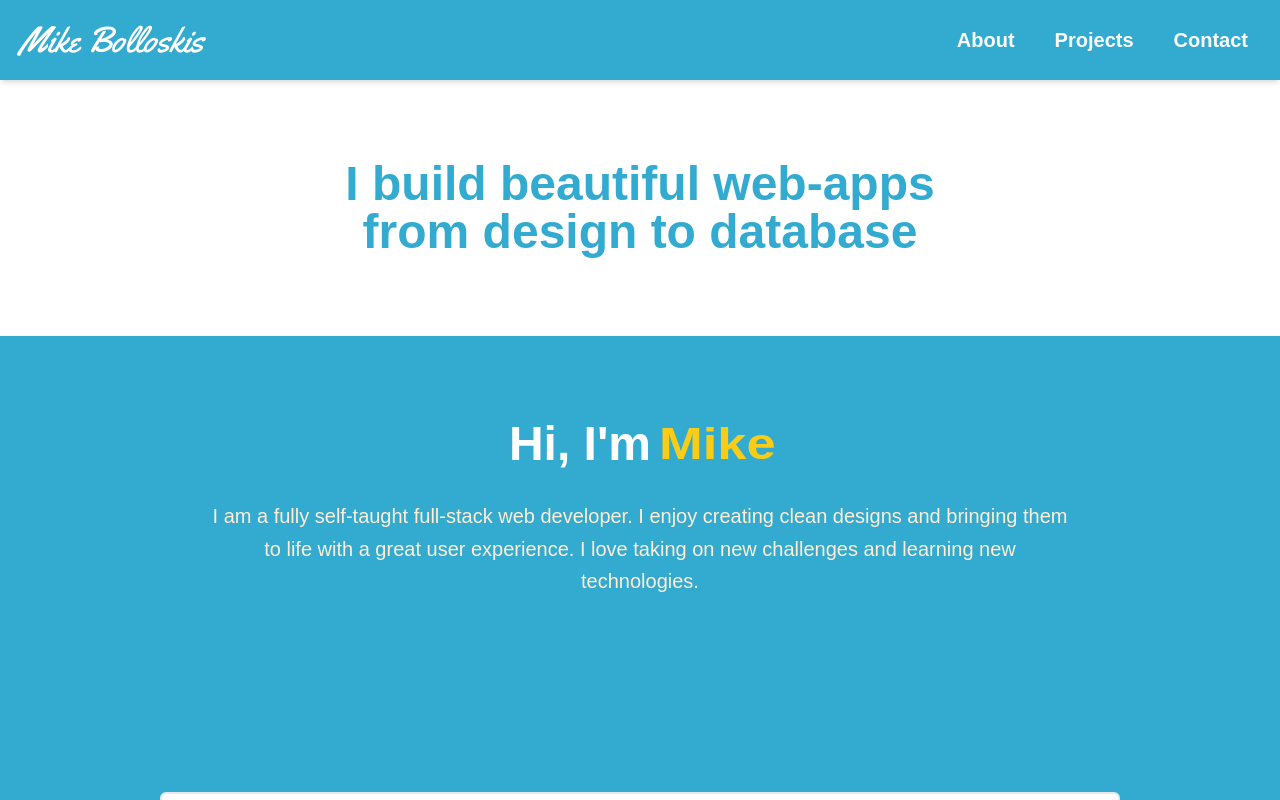
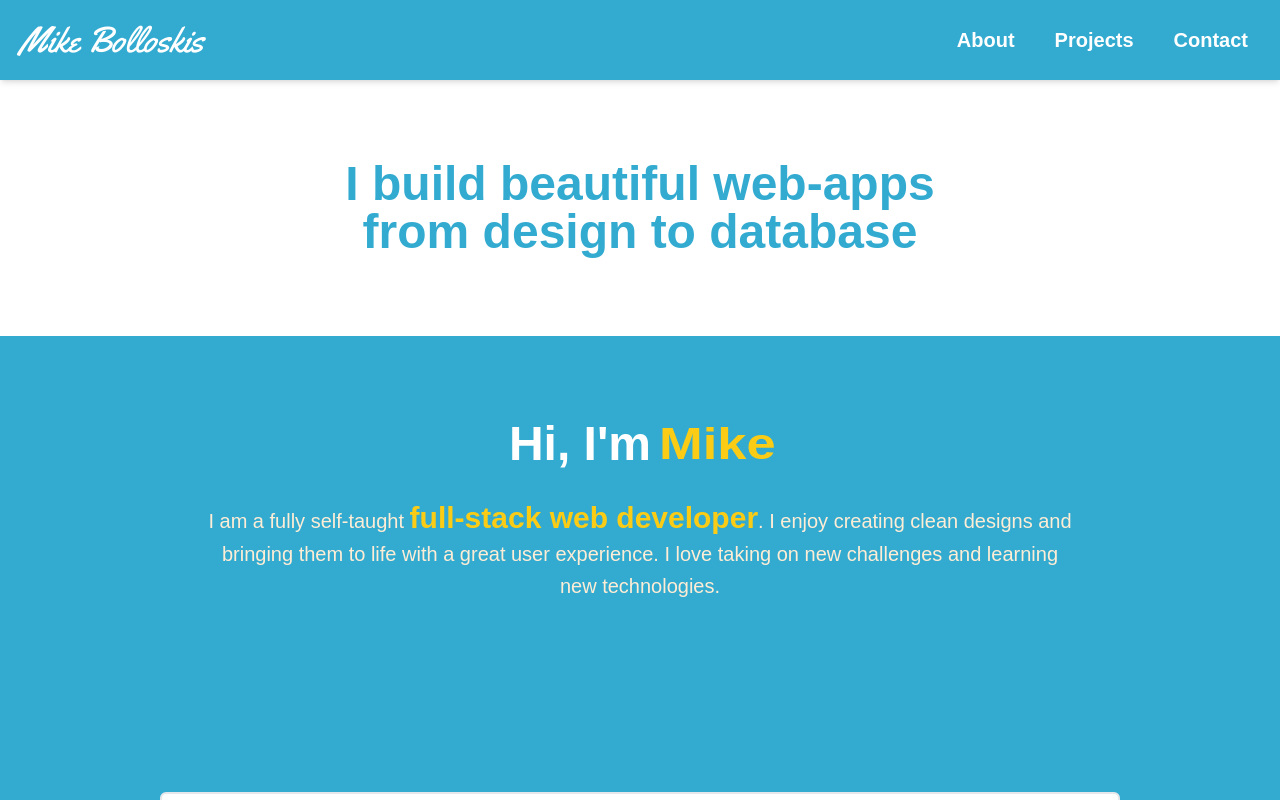
Before and after one commit to Mpb0406/portfolio-6-22, a React (Create React App) app: page / in a window 1280 px wide. Shown: the top 800 px of the page. Built offline with nearby package versions, Linux system fonts and the light colour scheme.

Commit message:
Added span to Bio.js

```diff
--- a/src/Components/Bio.js
+++ b/src/Components/Bio.js
@@ -10,9 +10,13 @@ const Bio = () => {
           <span className="bounce text-yellow-400 w-min mx-auto">Mike</span>
         </h3>
         <p className="text-orange-100 text-xl md:px-20 px-3 leading-relaxed">
-          I am a fully self-taught full-stack web developer. I enjoy creating
-          clean designs and bringing them to life with a great user experience.
-          I love taking on new challenges and learning new technologies.
+          I am a fully self-taught{" "}
+          <span className="text-3xl font-bold text-yellow-400">
+            full-stack web developer
+          </span>
+          . I enjoy creating clean designs and bringing them to life with a
+          great user experience. I love taking on new challenges and learning
+          new technologies.
         </p>
       </div>
     </div>
```
